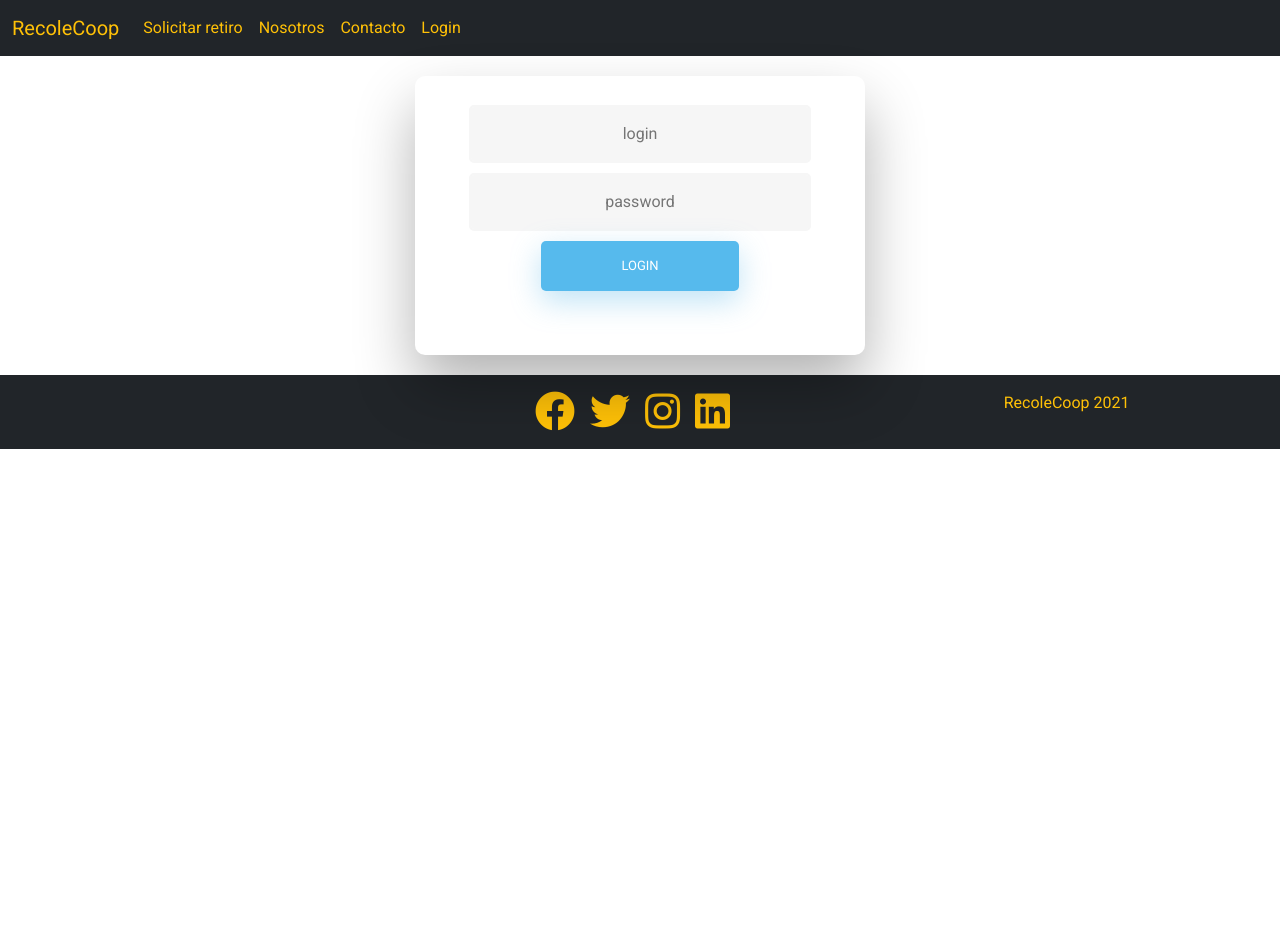
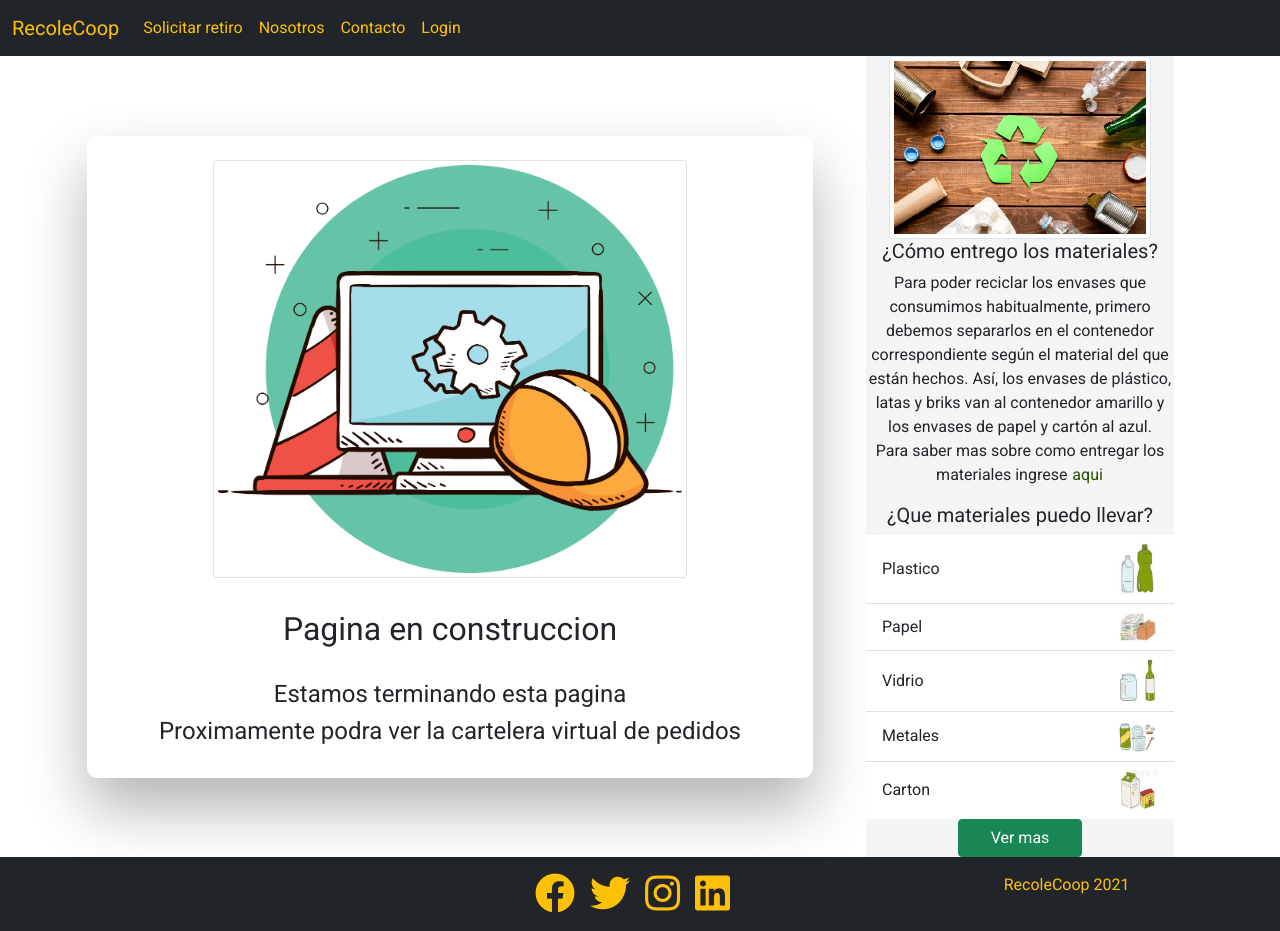
Before and after one commit to joaquinmancini/TPE_MDS-GRUPO11, an Angular app in the folder recoleCoop/: page /home in a window 1280 px wide. Before the commit this address led to /login. Before the commit the page ends 800 px from the top, so only its background shows below. Built offline with nearby package versions, Linux system fonts and the light colour scheme.

Commit message:
Se realiza la integracion del componente materiales en el home

```diff
--- a/recoleCoop/src/app/app-routing.module.ts
+++ b/recoleCoop/src/app/app-routing.module.ts
@@ -10,15 +10,15 @@ import { PedidoFormComponent } from './components/pedido-form/pedido-form.compon
 import { EntregamaterialesComponent } from './components/entregamateriales/entregamateriales.component';
 
 const routes: Routes = [
+  { path: 'home', component: MaterialesComponent},
   { path: 'login', component: LoginComponent},
   { path: 'pedido-rechazado', component: PickupRejectedComponent},
   { path: 'en-construccion', component: UnderConstructionComponent},
-  { path: 'materiales', component: MaterialesComponent},
   { path: 'detallemateriales', component: DetallematerialesComponent},
   { path: 'entregamateriales', component: EntregamaterialesComponent},
   { path: 'pedido-form', component: PedidoFormComponent},
-  { path: '', redirectTo: 'login',pathMatch: 'full'},
-  { path: '**', redirectTo: 'login', pathMatch: 'full'},
+  { path: '', redirectTo: 'en-construccion', pathMatch: 'full'},
+  //{ path: '**', redirectTo: 'en-construccion', pathMatch: 'full'},
 ];
 
 @NgModule({
--- a/recoleCoop/src/app/header/header.component.html
+++ b/recoleCoop/src/app/header/header.component.html
@@ -2,7 +2,7 @@
 
     <nav class="navbar navbar-expand-lg navbar-dark bg-dark">
         <div class="container-fluid jorge">
-          <a class="navbar-brand text-warning" href="#">RecoleCoop</a>
+          <a class="navbar-brand text-warning" href="/home">RecoleCoop</a>
           <button class="navbar-toggler" type="button" data-bs-toggle="collapse" data-bs-target="#navbarNav" aria-controls="navbarNav" aria-expanded="false" aria-label="Toggle navigation">
             <span class="navbar-toggler-icon"></span>
           </button>
--- a/recoleCoop/src/app/pages/materiales/materiales.component.html
+++ b/recoleCoop/src/app/pages/materiales/materiales.component.html
@@ -1,9 +1,21 @@
+<div class="container">
+  <div class="row justify-content-md-center">
+    <div class="col col-md-8">
+      <div class="wrapper fadeInDown">
+        <div id="underConstructionContent" class="p-4">
+          <div id="under-construction-header">
+            <img src="assets/img/under-construction.png" class="img-thumbnail img-fluid center" id="under-construction-img" alt="imagen_en_construccion">
+            <h2 id="under-construction-title">Pagina en construccion</h2>
+            <h4 class="under-construction-description"> Estamos terminando esta pagina</h4>
+            <h4 class="under-construction-description"> Proximamente podra ver la cartelera virtual de pedidos </h4>
+          </div>
+        </div>
+      </div>
 
+    </div>
+    <div class="col col-md-4">
       <div class="mx-auto container ">
-    <div class="row">
-		<div class="well">
-            <div class="media col-md-3 materiales">
-
+                <div class="media materiales">
                     <img src="assets/img/reciclaje.png" class="img-thumbnail center" alt="imagen_reciclaje">
 
                     <h5 class="text-center"> ¿Cómo entrego los materiales? </h5>
@@ -45,8 +57,8 @@
                           </li>
                     </ul>
                     <a href="/detallemateriales" class="a_center btn btn-success">Ver mas</a>
-
                 </div>
         </div>
     </div>
   </div>
+</div>
--- a/recoleCoop/src/app/pages/materiales/materiales.component.scss
+++ b/recoleCoop/src/app/pages/materiales/materiales.component.scss
@@ -47,3 +47,42 @@
 .image-parent {
     max-width: 40px;
 }
+
+
+/**/
+
+  /* STRUCTURE */
+
+  #under-construction {
+    position: relative;
+  }
+
+  .wrapper {
+    display: flex;
+    align-items: center;
+    justify-content: center;
+    width: 100%;
+    min-height: 100%;
+    padding: 5px;
+  }
+
+  #underConstructionContent {
+    -webkit-border-radius: 10px 10px 10px 10px;
+    border-radius: 10px 10px 10px 10px;
+    background: #fff;
+    padding: 30px;
+    position: relative;
+    padding: 0px;
+    -webkit-box-shadow: 0 30px 60px 0 rgba(0, 0, 0, 0.3);
+    box-shadow: 0 30px 60px 0 rgba(0, 0, 0, 0.3);
+    text-align: center;
+  }
+
+  #under-construction-img {
+      width: 70%;
+  }
+
+  #under-construction-title, #under-construction-description {
+      padding: 2rem;
+      margin: 0;
+  }
```
Lines whose indentation alone changed are shown as unchanged.
